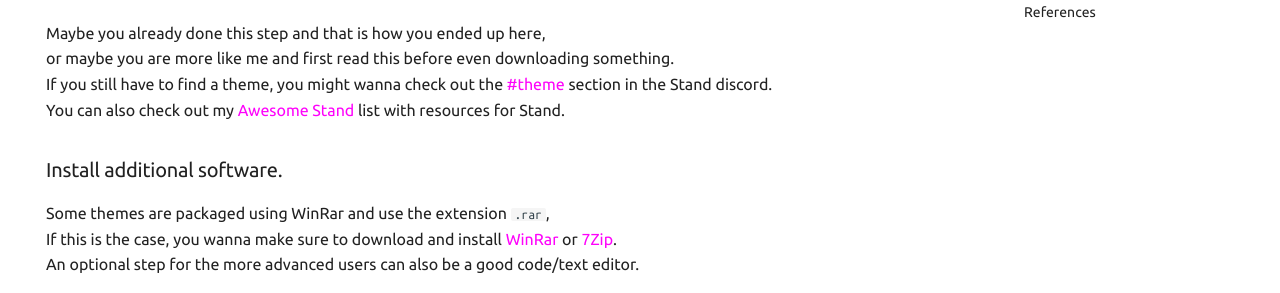
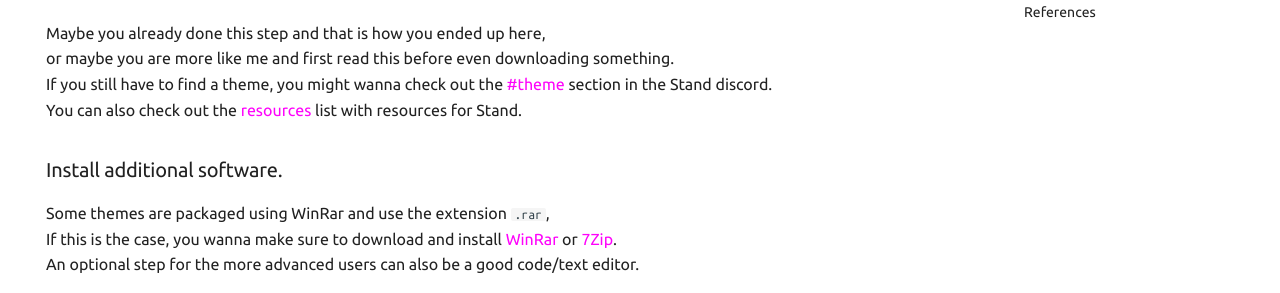
Before and after one commit to estradiols/stand-docs, an MkDocs documentation site: the page built from docs/tutorials/theme.md, in a window 1280 px wide and 900 px high. Shown: the part 336-629 px from the top of the window. Built offline with MkDocs 1.6.1 and Material for MkDocs 9.7.7, drawn with Linux system fonts in a browser that asks for light colours; comment, search, counter and statistics services are not loaded; the version menu is left out.

Commit message:
[edit tutorial]

```diff
--- a/docs/tutorials/theme.md
+++ b/docs/tutorials/theme.md
@@ -11,7 +11,7 @@ This is a dumbed down version of what should work in most theme cases. I try to
 Maybe you already done this step and that is how you ended up here,
 or maybe you are more like me and first read this before even downloading something.
 If you still have to find a theme, you might wanna check out the [#theme] section in the Stand discord.
-You can also check out my [Awesome Stand] list with resources for Stand.
+You can also check out the [resources](/resources) list with resources for Stand.
 
 ### Install additional software.
 Some themes are packaged using WinRar and use the extension `.rar`,
@@ -75,6 +75,5 @@ This is the main folder from where Stand loads themes/scripts and other files.
 This folder can be found at `C:\Users\<USERNAME>\AppData\Roaming\Stand` or `%AppData%/Stand`.
 
 [#theme]: https://discord.com/channels/906313557623336991/906313558537682954
-[Awesome Stand]: https://git.gaycookie.dev/GayCookie/awesome-stand
 [WinRar]: https://www.win-rar.com
 [7Zip]: https://www.7-zip.org/
```
